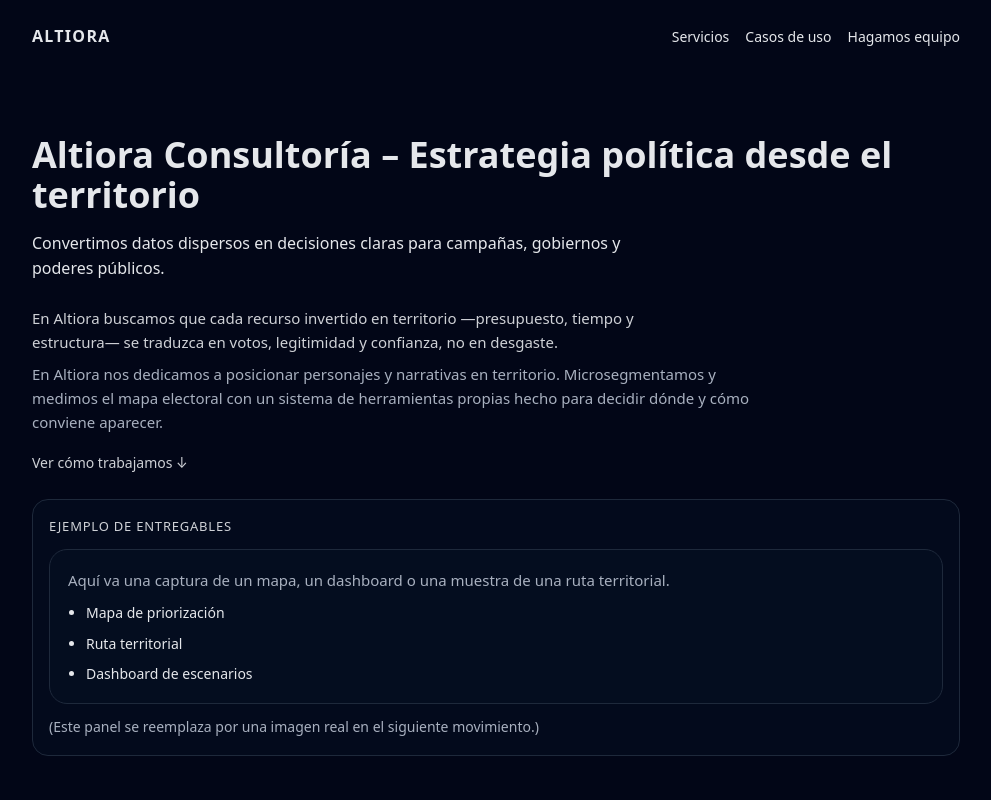
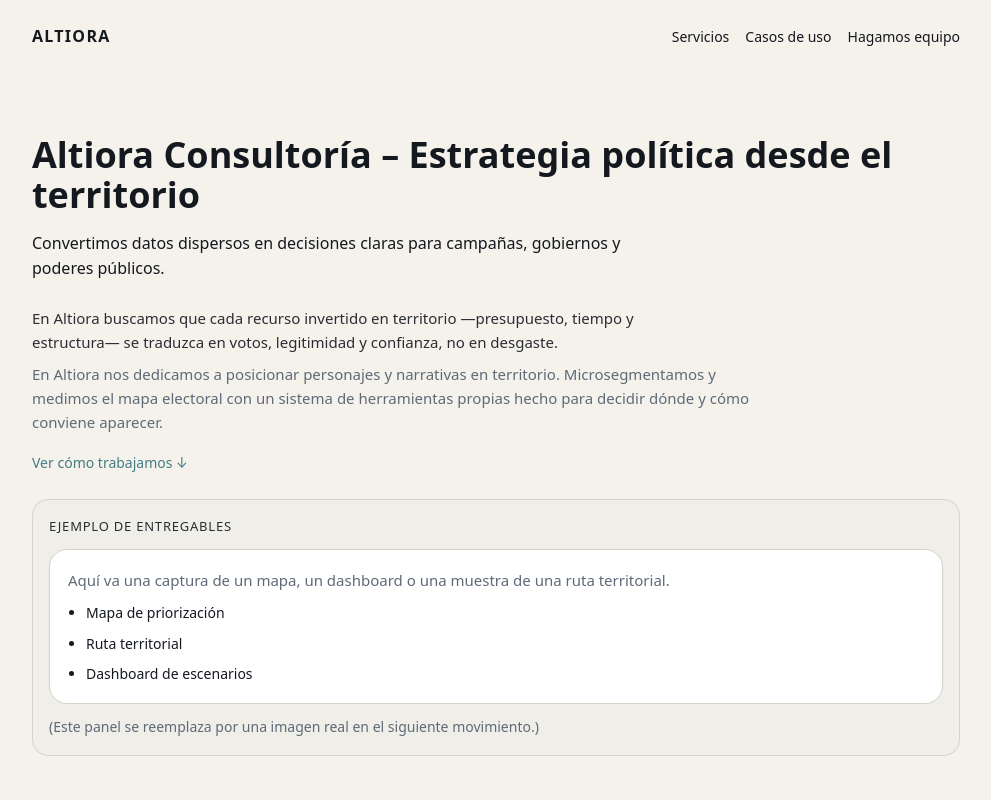
Before and after one commit to alanavenarias-code/altiora-site, a Next.js app: page / in a window 1280 px wide. Shown: the top 800 px of the page, without its empty margins (144-1135 px from the left). Built offline with nearby package versions, Linux system fonts and the light colour scheme.

Commit message:
Update page.tsx

```diff
--- a/app/page.tsx
+++ b/app/page.tsx
@@ -4,8 +4,8 @@ export default function Home() {
     <main
       style={{
         minHeight: "100vh",
-        backgroundColor: "#020617",
-        color: "#e5e7eb",
+        backgroundColor: "var(--bg)",
+        color: "var(--text)",
         fontFamily: "system-ui, -apple-system, BlinkMacSystemFont, sans-serif",
       }}
     >
@@ -23,13 +23,13 @@ export default function Home() {
           ALTIORA
         </div>
         <nav style={{ display: "flex", gap: "16px", fontSize: "14px" }}>
-          <a href="#servicios" style={{ textDecoration: "none", color: "#e5e7eb" }}>
+          <a href="#servicios" style={{ textDecoration: "none", color: "var(--text)" }}>
             Servicios
           </a>
-          <a href="#casos" style={{ textDecoration: "none", color: "#e5e7eb" }}>
+          <a href="#casos" style={{ textDecoration: "none", color: "var(--text)" }}>
             Casos de uso
           </a>
-          <a href="#contacto" style={{ textDecoration: "none", color: "#e5e7eb" }}>
+          <a href="#contacto" style={{ textDecoration: "none", color: "var(--text)" }}>
             Hagamos equipo
           </a>
         </nav>
@@ -79,7 +79,7 @@ export default function Home() {
                 style={{
                   fontSize: "14px",
                   textDecoration: "none",
-                  color: "#e5e7eb",
+                  color: "var(--link)",
                   opacity: 0.9,
                 }}
               >
@@ -91,10 +91,10 @@ export default function Home() {
           {/* Columna 2: panel visual (nuevo, sin borrar nada) */}
           <aside
             style={{
-              border: "1px solid #1e293b",
+              border: "1px solid var(--border)",
               borderRadius: "16px",
               padding: "16px",
-              background: "rgba(7, 18, 38, 0.35)",
+              background: "var(--panel2)",
               display: "grid",
               gap: "12px",
             }}
@@ -103,7 +103,7 @@ export default function Home() {
             <div style={{ fontSize: "13px", letterSpacing: "0.06em", opacity: 0.9 }}>
               EJEMPLO DE ENTREGABLES
             </div>
-            <div className="card" style={{ background: "rgba(7, 18, 38, 0.35)", boxShadow: "none" }}>
+            <div className="card" style={{ background: "var(--panel)", border: "1px solid var(--border)", boxShadow: "none" }}>
               <p className="p muted" style={{ marginBottom: "10px" }}>
                 Aquí va una captura de un mapa, un dashboard o una muestra de una ruta territorial.
               </p>
@@ -141,7 +141,7 @@ export default function Home() {
         <div
           className="card"
           style={{
-            background: "rgba(7, 18, 38, 0.35)",
+            background: "var(--panel2)",
             boxShadow: "none",
             display: "flex",
             flexWrap: "wrap",
@@ -436,7 +436,7 @@ export default function Home() {
         }}
       >
         <h2 style={{ fontSize: "22px", marginBottom: "12px" }}>Preguntas frecuentes</h2>
-        <div className="card" style={{ background: "rgba(7, 18, 38, 0.35)", boxShadow: "none" }}>
+        <div className="card" style={{ background: "var(--panel)", border: "1px solid var(--border)", boxShadow: "none" }}>
           <div style={{ display: "grid", gap: "10px" }}>
             <details>
               <summary style={{ cursor: "pointer", fontWeight: 700 }}>¿Qué insumos necesitan para empezar?</summary>
@@ -479,11 +479,11 @@ export default function Home() {
           maxWidth: "960px",
           margin: "0 auto",
           padding: "16px 16px 48px",
-          borderTop: "1px solid #1e293b",
+          borderTop: "1px solid var(--border)",
           fontSize: "15px",
         }}
       >
-        <div className="card" style={{ background: "rgba(7, 18, 38, 0.35)", boxShadow: "none" }}>
+        <div className="card" style={{ background: "var(--panel)", border: "1px solid var(--border)", boxShadow: "none" }}>
           <h2 style={{ fontSize: "20px", marginBottom: "8px" }}>Hagamos equipo</h2>
           <p style={{ marginBottom: "12px" }}>
             Si quieres que el trabajo que ya haces en territorio se traduzca en posiciones más firmes, este es un buen momento para empezar a trabajarlo en equipo.
@@ -499,9 +499,10 @@ export default function Home() {
                 justifyContent: "center",
                 padding: "10px 14px",
                 borderRadius: "12px",
-                border: "1px solid #1e293b",
+                border: "1px solid var(--border)",
+                background: "var(--panel)",
                 textDecoration: "none",
-                color: "#e5e7eb",
+                color: "var(--text)",
                 fontSize: "14px",
                 fontWeight: 700,
               }}
@@ -516,9 +517,10 @@ export default function Home() {
                 justifyContent: "center",
                 padding: "10px 14px",
                 borderRadius: "12px",
-                border: "1px solid #1e293b",
+                border: "1px solid var(--border)",
+                background: "var(--panel)",
                 textDecoration: "none",
-                color: "#e5e7eb",
+                color: "var(--text)",
                 fontSize: "14px",
                 opacity: 0.92,
               }}
@@ -532,6 +534,28 @@ export default function Home() {
           </p>
         </div>
       </section>
+      <style jsx global>{`
+        :root{
+          --bg: #F5F2EC;
+          --panel: #FFFFFF;
+          --panel2: #F0EEE8;
+          --border: #D7D2C8;
+
+          --text: #14181F;
+          --muted: #5E6A78;
+
+          --link: #2F6F7A;
+          --linkHover: #255A63;
+        }
+
+        html, body { background: var(--bg); color: var(--text); }
+        a { color: var(--link); }
+        a:hover { color: var(--linkHover); }
+
+        /* Ensure existing utility classes align with the matte palette */
+        .muted { color: var(--muted) !important; }
+        .card { box-shadow: none !important; }
+      `}</style>
     </main>
   );
 }
```
